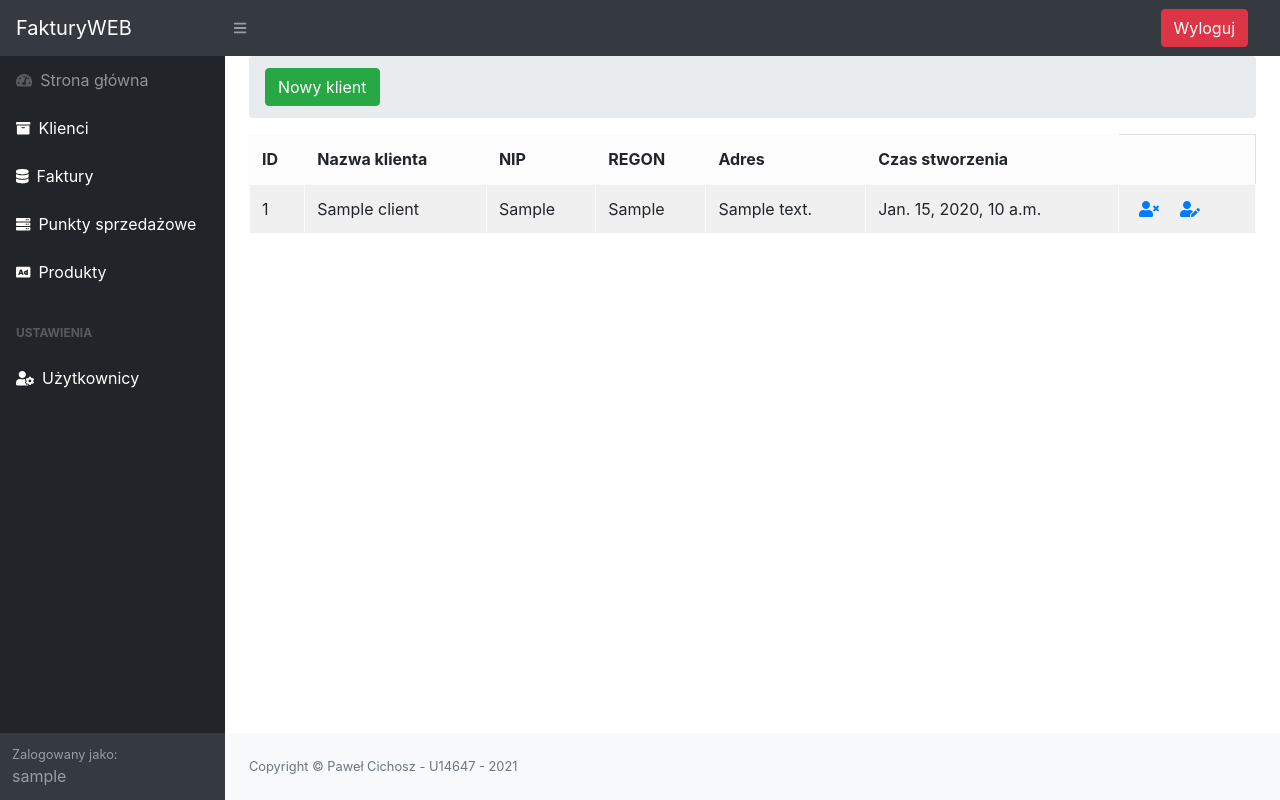
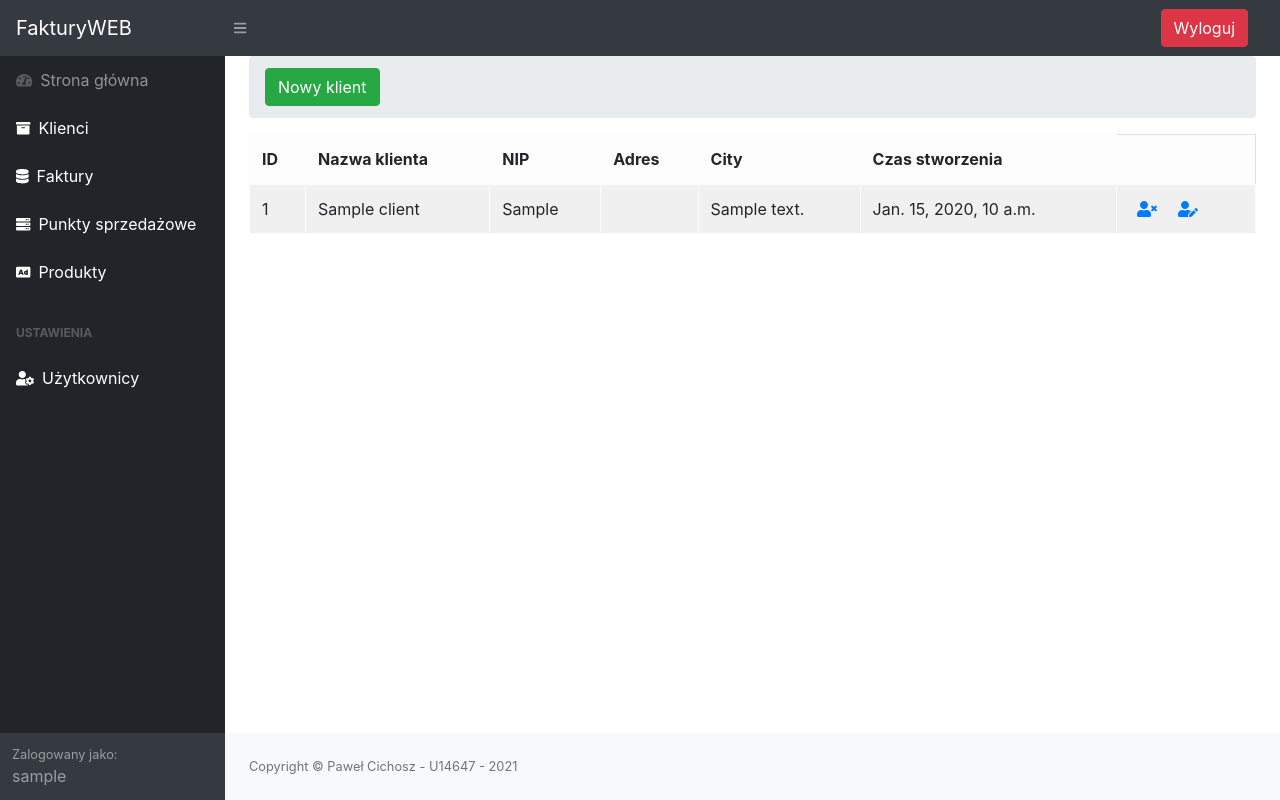
Before and after one commit to CichoszMaciej/invoiceManager, a Django app: page /clients/ in a window 1280 px wide. Run offline with Django 3.2, Linux system fonts and the light colour scheme; a user stored in the database is signed in; tables that the repository leaves empty hold one stand-in row (values such as "Sample post"); some libraries are stand-ins or nearby versions.

Commit message:
delete regon add City

```diff
--- a/clients/models.py
+++ b/clients/models.py
@@ -3,9 +3,9 @@
 
 class Client(models.Model):
     nip = models.CharField(max_length=30, null=True)
-    regon = models.CharField(max_length=30, null=True)
     client_name = models.CharField(max_length=30, null=True)
     address = models.CharField(max_length=64, null=True)
+    city = models.CharField(max_length=64, null=True)
     timestamp = models.DateTimeField(auto_now_add=True)
 
     def __str__(self):
--- a/invoices/models.py
+++ b/invoices/models.py
@@ -5,6 +5,7 @@
 
 
 class Invoice(models.Model):
+    invoice_nr = models.CharField(null=True, max_length=128)
     client = models.ForeignKey(Client, on_delete=models.DO_NOTHING)
     price_gross = models.DecimalField(null=True, decimal_places=2, max_digits=16)
     price_net = models.DecimalField(null=True, decimal_places=2, max_digits=16)
@@ -13,7 +14,6 @@
     invoice_date = models.DateField(null=True)
     payment_date = models.DateField(null=True)
     paid = models.DecimalField(null=True, decimal_places=2, max_digits=16)
-    invoice_nr = models.CharField(null=True, max_length=128)
     month = models.IntegerField(null=True)
     year = models.IntegerField(null=True)
 
--- a/templates/clients/clients_list.html
+++ b/templates/clients/clients_list.html
@@ -28,8 +28,8 @@
             <th scope="col">ID</th>
             <th scope="col">Nazwa klienta</th>
             <th scope="col">NIP</th>
-            <th scope="col">REGON</th>
             <th scope="col">Adres</th>
+            <th scope="col">City</th>
             <th scope="col">Czas stworzenia</th>
         </tr>
         </thead>
```
Also changed, not shown: clients/migrations/0002_client_city.py (added).
